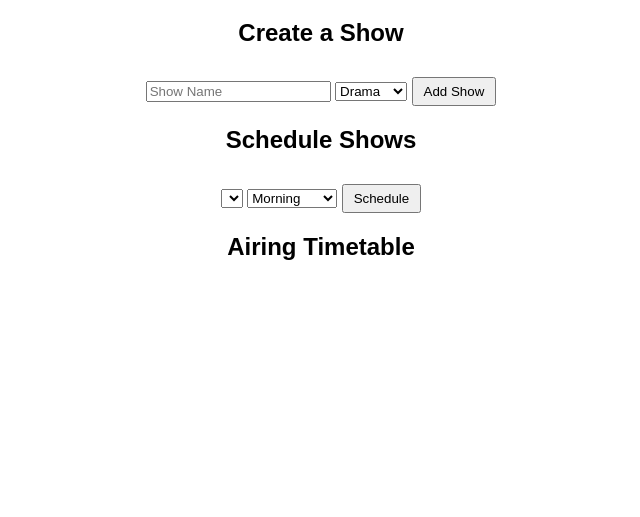
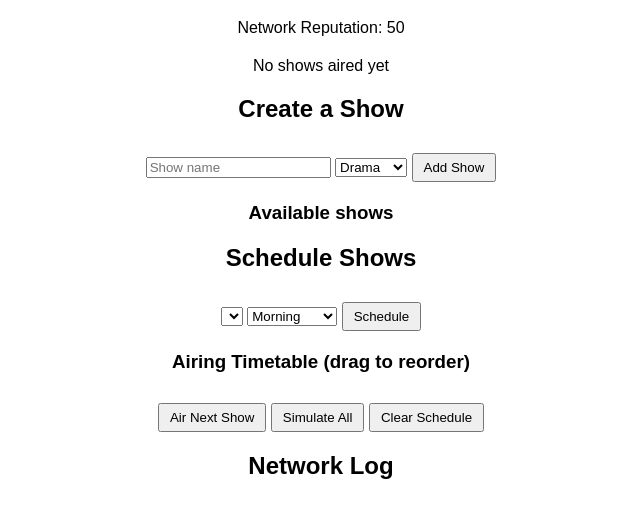
Before and after one commit to itzstevehereyo/primetime-airwaver, a plain HTML site: page index.html in a window 1280 px wide. Shown: the part 61-578 px from the top of the page, without its empty margins (319-959 px from the left). Drawn offline with Linux system fonts and the light colour scheme.

Commit message:
Update index.html

```diff
--- a/index.html
+++ b/index.html
@@ -1,28 +1,43 @@
 <!DOCTYPE html>
 <html lang="en">
 <head>
-    <meta charset="UTF-8">
-    <meta name="viewport" content="width=device-width, initial-scale=1.0">
+  <meta charset="utf-8" />
+  <meta name="viewport" content="width=device-width,initial-scale=1" />
   <title>Primetime Airwaver</title>
-    <link rel="stylesheet" href="styles.css">
+  <link rel="stylesheet" href="styles.css" />
 </head>
 <body>
-    <h1>Primetime Airwaver</h1>
+  <header class="topbar">
+    <h1 class="title">Primetime Airwaver</h1>
+    <div class="network">
+      <div>Network Reputation: <span id="network-score">50</span></div>
+      <div id="last-air" class="muted">No shows aired yet</div>
+    </div>
+  </header>
 
-    <div id="create-show">
+  <main class="container">
+    <section class="card">
       <h2>Create a Show</h2>
-        <input type="text" id="show-name" placeholder="Show Name">
+      <div class="row">
+        <input id="show-name" placeholder="Show name" />
         <select id="show-genre">
           <option value="Drama">Drama</option>
           <option value="Comedy">Comedy</option>
           <option value="News">News</option>
           <option value="Reality">Reality</option>
         </select>
-        <button onclick="addShow()">Add Show</button>
+        <button id="add-show-btn">Add Show</button>
       </div>
 
-    <div id="schedule">
+      <div class="shows-list">
+        <h3>Available shows</h3>
+        <ul id="shows-ul"></ul>
+      </div>
+    </section>
+
+    <section class="card">
       <h2>Schedule Shows</h2>
+      <div class="row">
         <select id="schedule-show"></select>
         <select id="schedule-time">
           <option value="Morning">Morning</option>
@@ -30,14 +45,24 @@
           <option value="Prime Time">Prime Time</option>
           <option value="Late Night">Late Night</option>
         </select>
-        <button onclick="scheduleShow()">Schedule</button>
+        <button id="schedule-btn">Schedule</button>
       </div>
 
-    <div id="timetable">
-        <h2>Airing Timetable</h2>
-        <ul id="schedule-list"></ul>
+      <div class="timetable">
+        <h3>Airing Timetable (drag to reorder)</h3>
+        <ul id="schedule-list" class="draggable-list"></ul>
+        <div class="timetable-controls">
+          <button id="air-next-btn">Air Next Show</button>
+          <button id="simulate-all-btn">Simulate All</button>
+          <button id="clear-schedule-btn">Clear Schedule</button>
         </div>
+      </div>
+    </section>
 
-    <script src="script.js"></script>
-</body>
-</html>
+    <section class="card">
+      <h2>Network Log</h2>
+      <div id="log" class="log"></div>
+    </section>
+  </main>
+
+  <footer c
```
Lines whose indentation alone changed are shown as unchanged.
